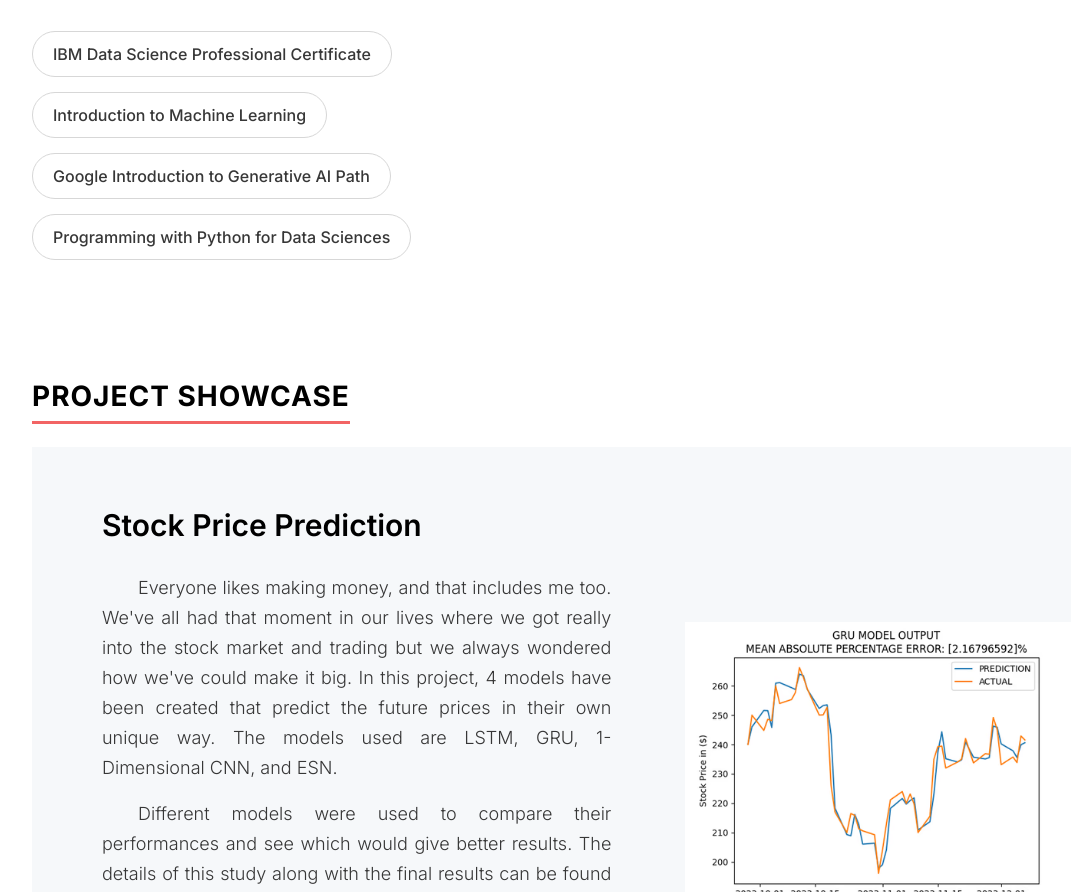
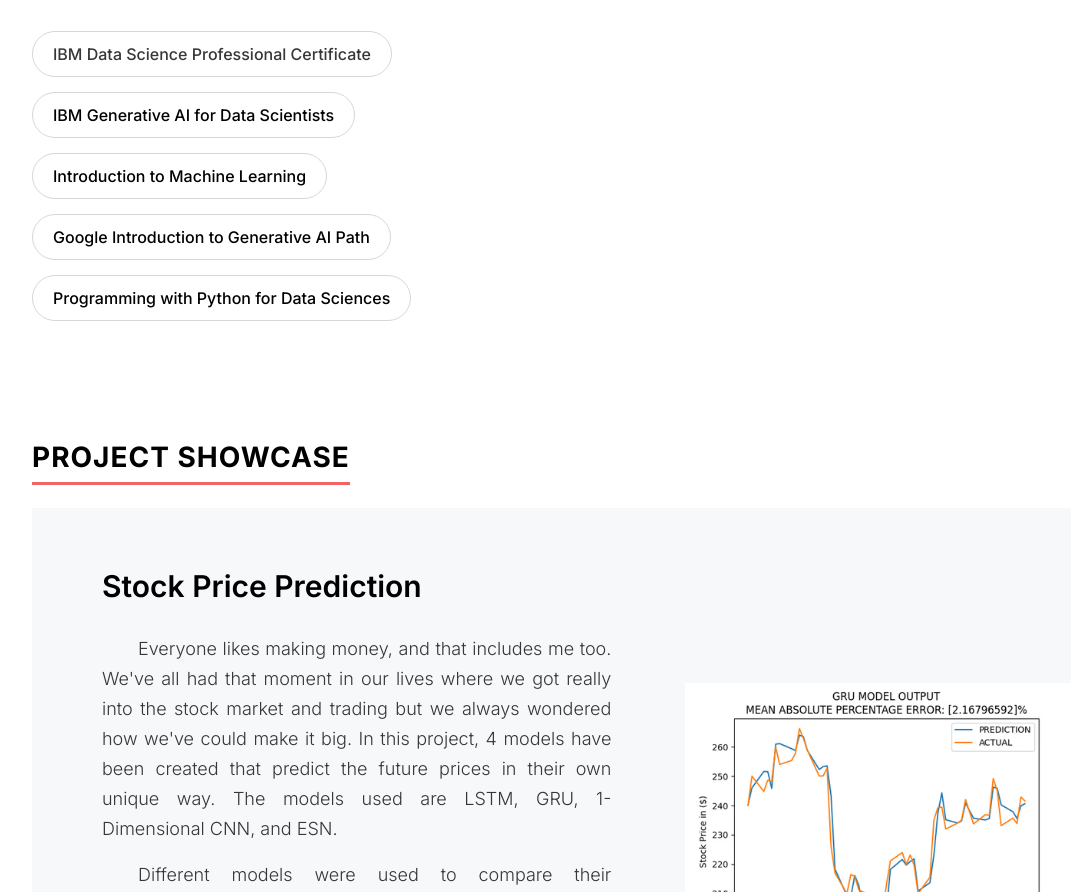
Before and after one commit to Pranav-K-Nair/pranav-k-nair.github.io, a plain HTML site: page index.html in a window 1280 px wide. Shown: the part 3247-4139 px from the top of the page, without its empty margins (50-1121 px from the left). Drawn offline with nearby package versions, Linux system fonts and the light colour scheme.

Commit message:
Added links for Certificates

```diff
--- a/index.html
+++ b/index.html
@@ -274,9 +274,10 @@
           <h2 class="ds-heading">Certificates</h2>
           <ul class="ds-skills-list">
             <li>IBM Data Science Professional Certificate</li>
-            <li>Introduction to Machine Learning</li>
-            <li>Google Introduction to Generative AI Path</li>
-            <li>Programming with Python for Data Sciences</li>
+            <li><a href="https://coursera.org/verify/specialization/I2NIS3XRQRMN" target="_blank">IBM Generative AI for Data Scientists</a></li>
+            <li><a href="https://coursera.org/verify/XR3MNCAFVLPD">Introduction to Machine Learning</a></li>
+            <li><a href="https://coursera.org/verify/specialization/GRBR7M9HSHEP" target="_blank">Google Introduction to Generative AI Path</a></li>
+            <li><a href="https://drive.google.com/file/d/1-A7i9kxkfXlBiNrnXvCFiYNRAAH0tgVE/view?usp=sharing" target="_blank">Programming with Python for Data Sciences</a></li>
           </ul>
         </div>
       </div>
```
